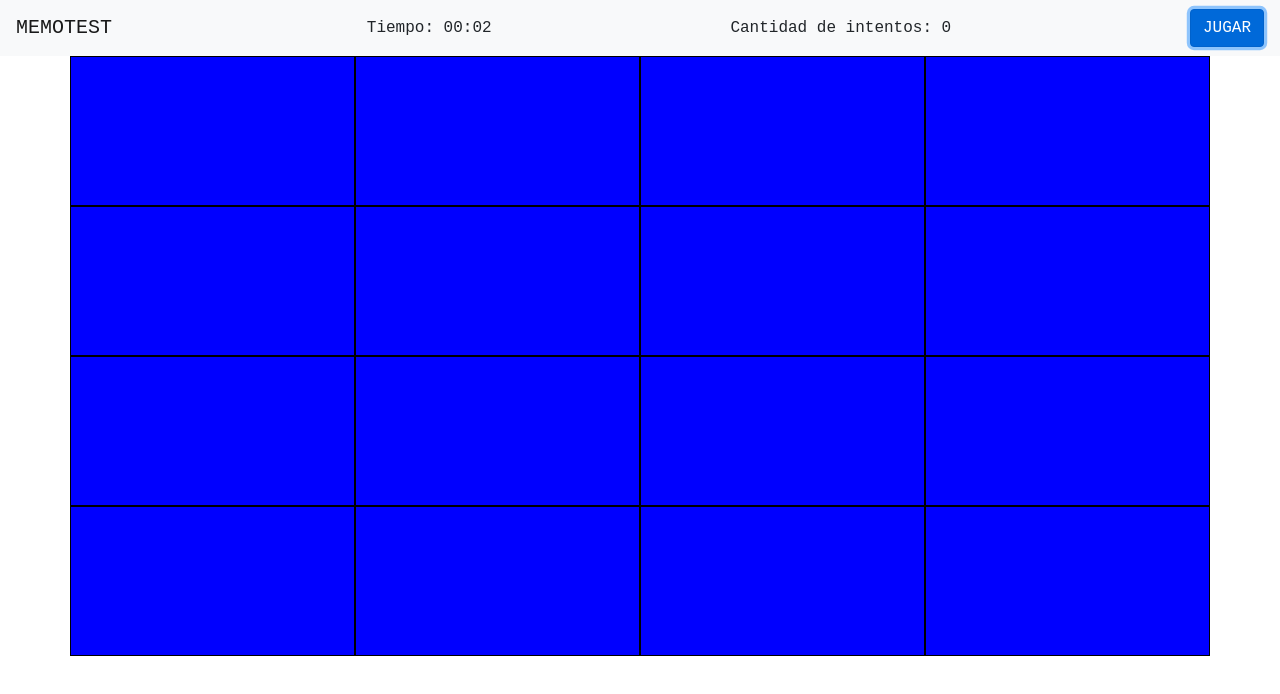
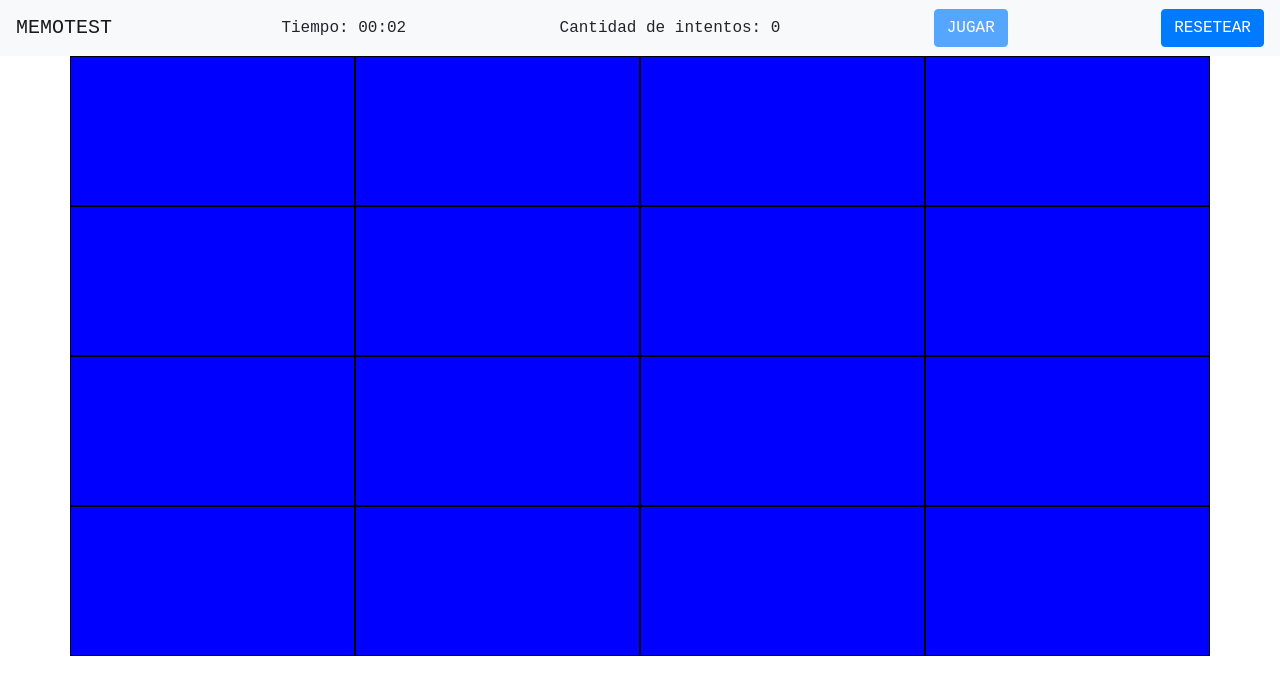
Before and after one commit to vitipe/memotest, a website: page index.html in a window 1280 px wide. Both pictures are taken after a click on the button "JUGAR". Drawn offline with nearby package versions, Linux system fonts and the light colour scheme.

Commit message:
Agrega boton resetear y Completa función para resetear el juego

```diff
--- a/index.html
+++ b/index.html
@@ -18,6 +18,7 @@
     Cantidad de intentos: 0
   </div>
   <button type="button" class="btn btn-primary" id="boton-jugar">JUGAR</button>
+  <button type="button" class="btn btn-primary" id="boton-resetear">RESETEAR</button>
 </nav>
 <body>
   <div class="container">
--- a/js/calculos.js
+++ b/js/calculos.js
@@ -28,10 +28,14 @@ let VERDURAS = {                      //Ver como duplicarlo desde los 8 e ir acu
 bloquearTablero();
 
 document.querySelector('#boton-jugar').onclick = function() {
+    generarTableroRandom();
+    contadorTiempoJuego();
+    desbloquearTablero();
+    ocultarBotonJugar();
+}
+
+document.querySelector('#boton-resetear').onclick = function() {
     resetearTablero();
-    generarTableroRandom();
-    contadorTiempoJuego(SEGUNDOS, MINUTOS);
-    desbloquearTablero();
 }
 
 function resetearTablero() {
@@ -41,6 +45,15 @@ function resetearTablero() {
     resetearReloj();
     resetearIntentos();
     resetearTitulo();
+    habilitarBotonJugar();
+}
+
+function ocultarBotonJugar() {
+    document.querySelector('#boton-jugar').disabled = true;
+}
+
+function habilitarBotonJugar() {
+    document.querySelector('#boton-jugar').disabled = false;
 }
 
 function resetearTitulo() {
@@ -48,8 +61,14 @@ function resetearTitulo() {
 }
 
 function resetearReloj() {
-    SEGUNDOS = 0;
-    MINUTOS = 0;
+
+    if (SEGUNDOS > 0){
+        clearInterval(contadorTiempo);
+        SEGUNDOS = 0;
+        MINUTOS = 0;
+        document.querySelector('#tiempo-juego').textContent = 'Tiempo: 00:00'
+    }
+
 }
 
 function resetearIntentos(){
@@ -152,8 +171,10 @@ function generarTableroRandom() {
     })
 }
 
-function contadorTiempoJuego(SEGUNDOS, MINUTOS) {
+function contadorTiempoJuego() {
     let $tiempoJuego = document.querySelector('#tiempo-juego');
+    // let SEGUNDOS = 0;
+    // let MINUTOS = 0;
 
     function sumarTiempo() { //Creo que quedó medio fiero pero anda
         if (CUADROS_TABLERO > 0) {
@@ -175,7 +196,7 @@ function contadorTiempoJuego(SEGUNDOS, MINUTOS) {
             $tiempoJuego.textContent = `Tiempo: ${MINUTOS}:${SEGUNDOS}`
         }
     }
-    let contadorTiempo = setInterval(sumarTiempo, 1000);
+    return contadorTiempo = setInterval(sumarTiempo, 1000);
 }
 
 function mostrarVictoria() {
```
